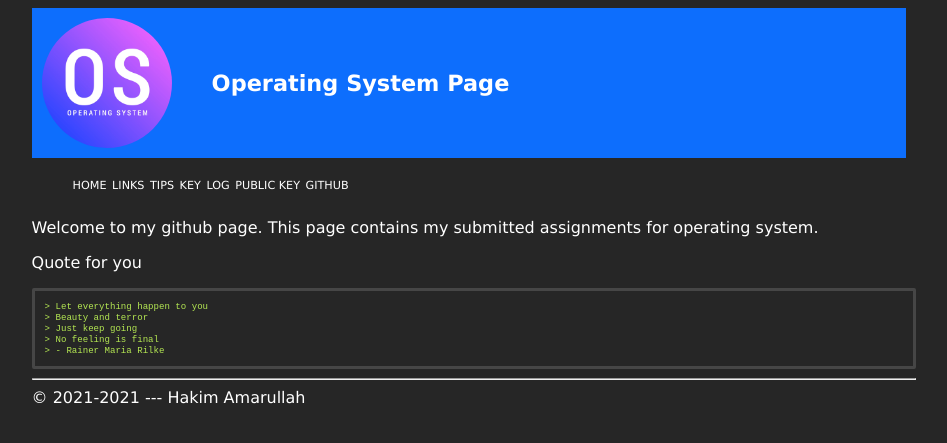
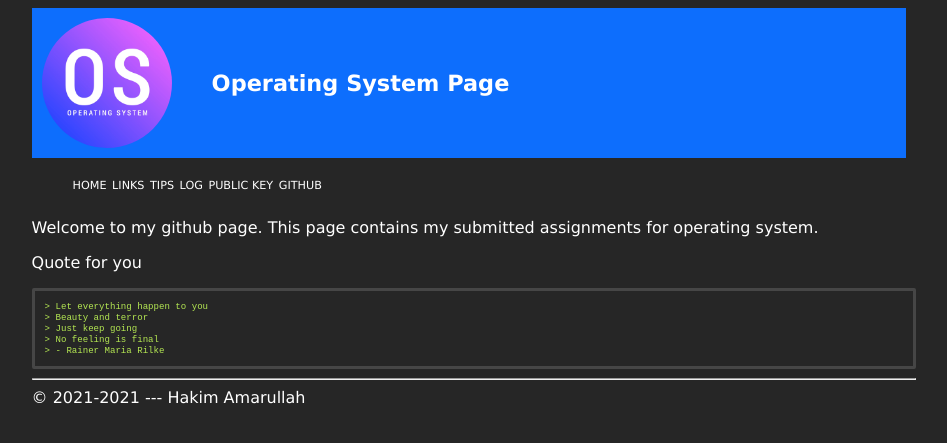
Before and after one commit to hakimamarullah/os212, a Jekyll site: the page built from index.md, in a window 1280 px wide. Shown: the top 443 px of the page, without its empty margins (166-1113 px from the left). Built offline with Jekyll 4.4.1, drawn with Linux system fonts in a browser that asks for light colours.

Commit message:
hakimamarullah: remove key from navbar

```diff
--- a/_includes/navbar.html
+++ b/_includes/navbar.html
@@ -9,7 +9,7 @@
     <li class='listitem'><a href='{{ site.baseurl }}/'>HOME</a></li>
     <li class='listitem'><a href='{{ site.baseurl }}/LINKS'>LINKS</a></li>
     <li class='listitem'><a href='{{ site.baseurl }}/TIPS/'>TIPS</a></li>
-    <li class='listitem'><a href='https://os.vlsm.org/Log/hakimamarullah.tar.bz2.txt'>KEY</a></li>
+    <!-- <li class='listitem'><a href='https://os.vlsm.org/Log/hakimamarullah.tar.bz2.txt'>KEY</a></li> -->
     <li class='listitem'><a href='{{ site.baseurl }}/TXT/mylog.txt'>LOG</a></li>
     <li class='listitem'><a href='{{ site.baseurl}}/TXT/mypubkey.txt'>PUBLIC KEY</a></li>
     <li class='listitem'><a href='{{ site.urlgithub }}'>GITHUB</a></li>
```
